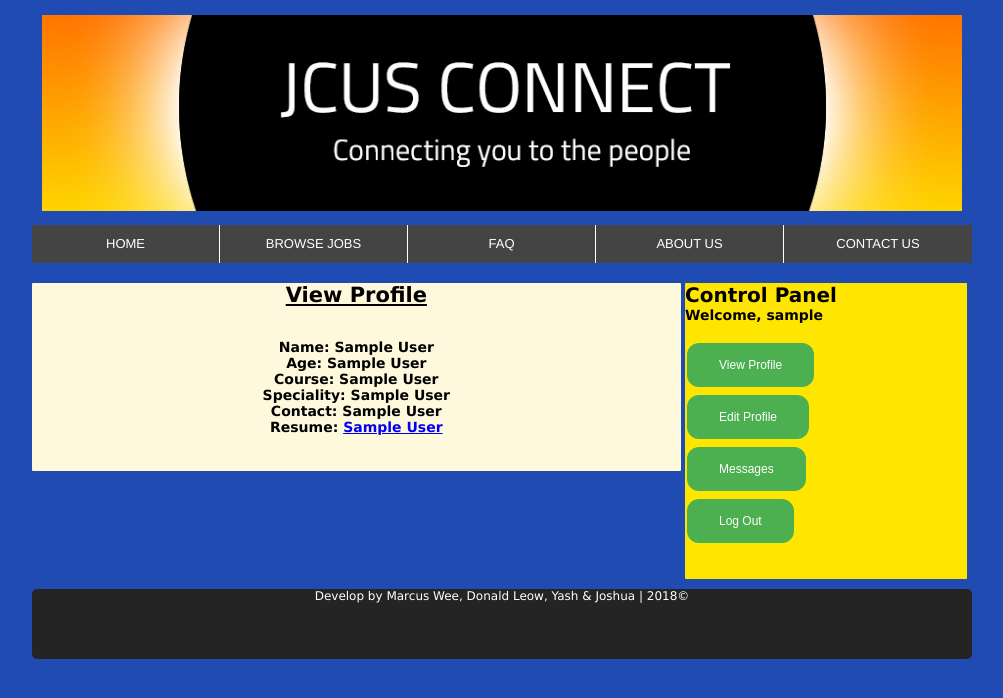
After one commit to sgdonaldleow95/jcu_designthinking3_team_a7, a PHP site: page /studentProfilePage.php in a window 1280 px wide. The commit adds this page. Shown: the top 698 px of the page, without its empty margins (138-1141 px from the left). Run offline with PHP 8.4, Linux system fonts and the light colour scheme; the visitor is signed in with stand-in values (Sample User, id 1); tables that the repository leaves empty or names only in its code hold one stand-in row (values such as "Sample post"); data that the repository does not hold is empty.

Commit message:
Updated View Profile page.

```diff
--- a/doLogin.php
+++ b/doLogin.php
@@ -32,7 +32,6 @@
 
             $query = "SELECT * FROM registered_users WHERE username = '$username' and password = '$password2'";
             $result = mysqli_query($link, $query) or die(mysqli_error($link));
-            $color = "black";
             if (mysqli_num_rows($result) == 1) {
                 $row = mysqli_fetch_array($result);
                 $_SESSION['name'] = $row['username'];
@@ -40,8 +39,8 @@
                 $_SESSION['id'] = $row['id'];
                 $_SESSION['email'] = $row['email'];
 
-                echo "<font color=".$color."><b>Welcome, ".$row['username']."</b><br></font><br>";
-                echo "<font color=".$color."><b>You will be redirected</b></font><br><br><br>";
+                echo "<b>Welcome, ".$row['username']."</b><br><br>";
+                echo "<b>You will be redirected</b><br><br><br>";
                 header('Refresh: 3; url=index.php');
             } else {
                 echo "<font color=".$color."><b>Wrong username or password</b></font>";
--- a/includes/sidepanel.php
+++ b/includes/sidepanel.php
@@ -3,7 +3,7 @@
     <b><font color="#000">Welcome, <?php echo $_SESSION['name'] ?></font></b>
     <br>
     <br>
-    <a href="#"><button class="button" input type="button">View Profile</button></a><br>
+    <a href="studentProfilePage.php"><button class="button" input type="button">View Profile</button></a><br>
     <a href="#"><button class="button" input type="button">Edit Profile</button></a><br>
     <a href="#"><button class="button" input type="button">Messages</button></a><br>
     <a href="doLogout.php"><button class="button" input type="button">Log Out</button></a>
--- /dev/null
+++ b/studentProfilePage.php
@@ -0,0 +1,64 @@
+<?php session_start() ?>
+<!doctype html>
+<html>
+<head>
+<meta charset="utf-8">
+<title>JCU Singapore Job Portal</title>
+    <link href="css/external.css" rel="stylesheet"/>
+    <link href="css/nav.css" rel="stylesheet"/>
+    <link href="css/media.css" rel="stylesheet"/>
+</head>
+<body>
+<header>
+    <a href="index.php"><img id="img1" src="images/banner.jpg" width="100%"></a>
+</header>
+<nav>
+    <?php include('includes/nav.php') ?>
+</nav>
+<section>
+    <div id="content">
+        <center><h2><u>View Profile</u></h2>
+            <br><br>
+        <?php
+        include('includes/dbFunctions.php');
+        $studentid = $_SESSION['id'];
+        $query = "SELECT * FROM students_profile WHERE registered_users_id = '$studentid'";
+        $result = mysqli_query($link, $query) or die(mysqli_error($link));
+
+        if (mysqli_num_rows($result) > 0) {
+            $row = mysqli_fetch_array($result);
+            $name = $row['student_name'];
+            $age = $row['age'];
+            $course = $row['course'];
+            $speciality = $row['speciality'];
+            $contact = $row['contact'];
+            $resume = $row['resume'];
+
+            echo "<b>Name: ".$name."</b><br>";
+            echo "<b>Age: ".$name."</b><br>";
+            echo "<b>Course: ".$name."</b><br>";
+            echo "<b>Speciality: ".$name."</b><br>";
+            echo "<b>Contact: ".$name."</b><br>";
+            echo "<b>Resume: <a href='resume/'".$name."'>".$name."</a></b><br><br>";
+
+        } else {
+            ?>
+            Please <b><u>update</u></b> your profile before viewing this page.<br>
+            Thank you.
+            <?php
+        }
+        ?>
+
+        </center>
+    </div>
+    <aside>
+        <?php include('includes/sidepanel.php') ?>
+    </aside>
+</section>
+
+<footer id="footer">
+    <?php include('includes/footer.php') ?>
+</footer>
+
+</body>
+</html>
```
Also changed, not shown: companyProfilePage.php (deleted, +0 -19 lines), doUploadCV.php (deleted, +0 -7 lines).
